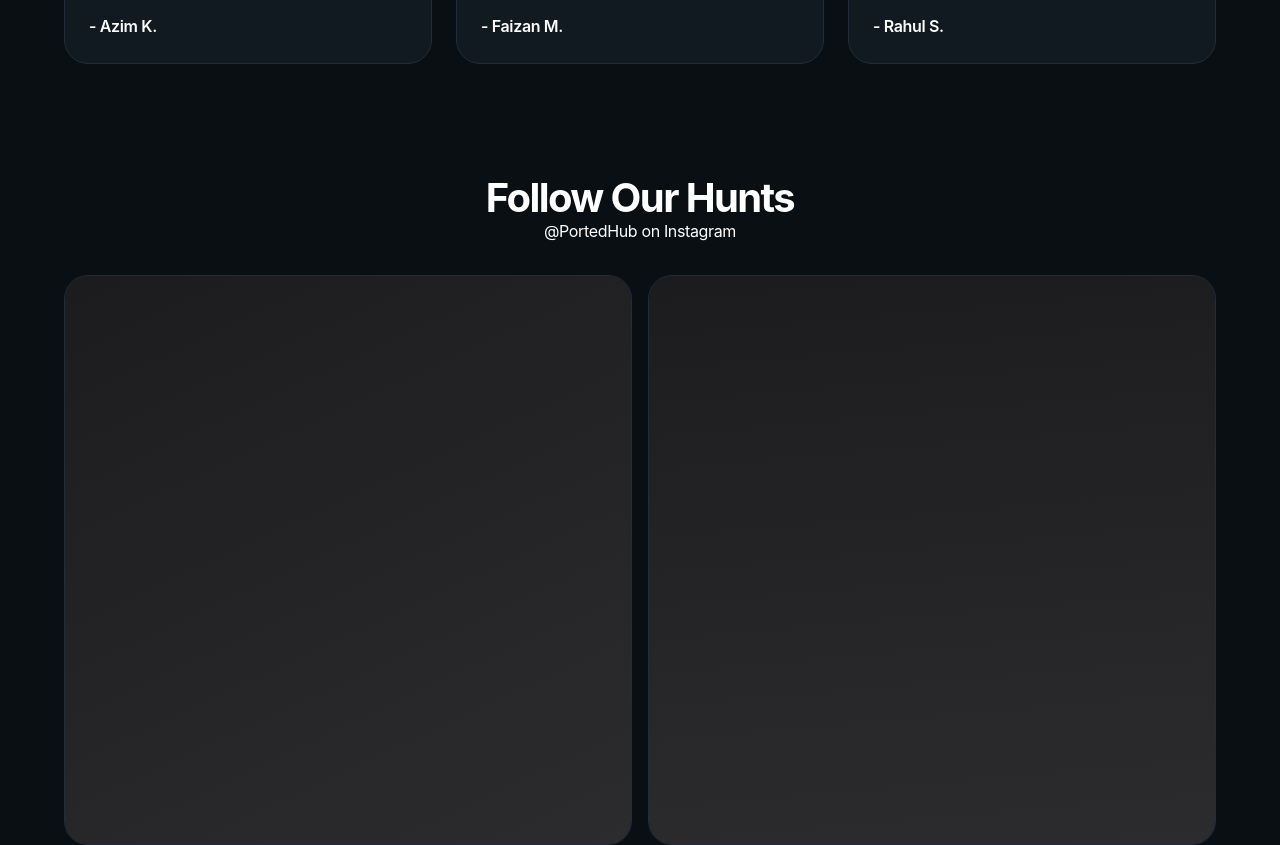
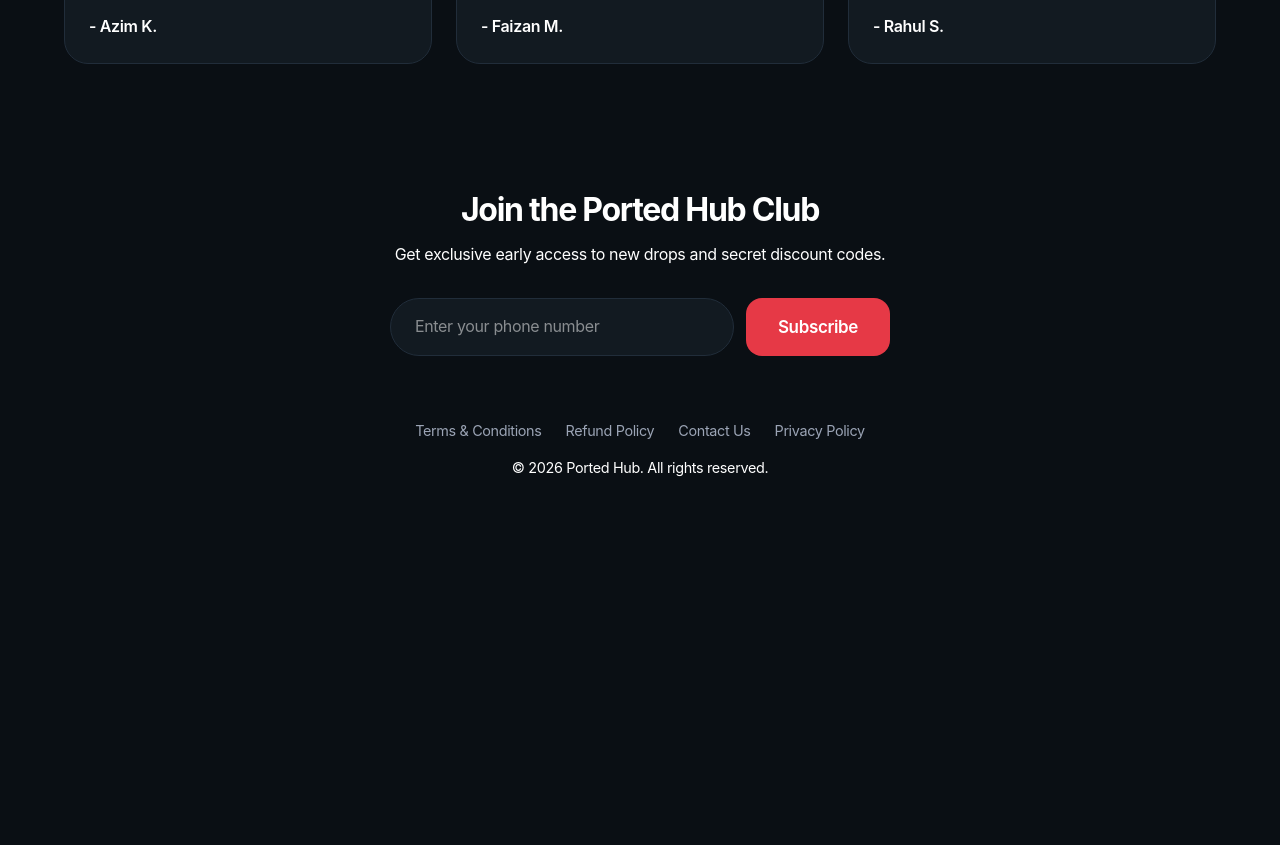
Before and after one commit to MohaminMalik/Ported-Hub, a Next.js app: page / in a window 1280 px wide. Shown: the part 4160-5005 px from the top of the page. After the commit the page ends 4686 px from the top, so only its background shows below. Built offline with nearby package versions, Linux system fonts and the light colour scheme.

Commit message:
Remove Follow Our Hunts section and fix product IDs

```diff
--- a/src/app/category/[id]/page.tsx
+++ b/src/app/category/[id]/page.tsx
@@ -9,11 +9,11 @@
   'leather-jackets': [],
   'bags': [],
   'shoes': [
-    { id: 1, name: 'Dolce & Gabbana Vintage Leather Boots', description: 'Classic Chestnut brown boots with double stitch detailing.  Excellent condition, Comfortable and durable. Low stacked leather heel.', price: '2,999', images: ["url('/images/shoes/dg1.jpeg') center/cover", "url('/images/shoes/dg2.jpeg') center/cover", "url('/images/shoes/dg3.jpeg') center/cover", "url('/images/shoes/dg4.jpeg') center/cover", "url('/images/shoes/dg5.jpeg') center/cover", "url('/images/shoes/dg6.jpeg') center/cover", "url('/images/shoes/dg7.jpeg') center/cover", "url('/images/shoes/dg8.jpeg') center/cover"] },
-    { id: 8, name: 'Zara High Top Suede Sneakers ', description: 'Brushed suede upper in warn camel/ wheat tan. durable, low profile vulcanized rubber cupsole with tonal foxing. smooth interior lining with a cusioned footbed for daily wear.', price: '1,899', images: ["url('/images/shoes/zara1.jpeg') center/cover", "url('/images/shoes/zara2.jpeg') center/cover", "url('/images/shoes/zara3.jpeg') center/cover", "url('/images/shoes/zara4.jpeg') center/cover", "url('/images/shoes/zara5.jpeg') center/cover"] },
-    { id: 10, name: 'Dickies Suede Vintage Chelsea ', description: 'Matte Black Suede/innubuck upper with subtle texture.Wood look cuban heel with contrasting  welt sticthing. Rare find in this size and condition. Cleaned and restored by our team.', price: '1,299', images: ["url('/images/shoes/diki1.jpeg') center/cover", "url('/images/shoes/diki2.jpeg') center/cover", "url('/images/shoes/diki3.jpeg') center/cover", "url('/images/shoes/diki4.jpeg') center/cover", "url('/images/shoes/diki5.jpeg') center/cover", "url('/images/shoes/diki6.jpeg') center/cover"] },
-    { id: 13, name: 'Redskins Leather Sneakers', description: 'Classic leather sneakers from Redskins. Clean, comfortable and ready for everyday wear.', price: '2,199', images: ["url('/images/shoes/reds1.jpeg') center/cover", "url('/images/shoes/reds2.jpeg') center/cover", "url('/images/shoes/reds3.jpeg') center/cover", "url('/images/shoes/reds4.jpeg') center/cover", "url('/images/shoes/reds5.jpeg') center/cover", "url('/images/shoes/reds6.jpeg') center/cover"] },
-    { id: 14, name: 'Ralph Lauren High Top Corduroy Sneakers', description: 'Premium corduroy high tops by Ralph Lauren. Distinctive vintage style and ultimate comfort.', price: '2,199', images: ["url('/images/shoes/rl1.jpeg') center/cover", "url('/images/shoes/rl2.jpeg') center/cover", "url('/images/shoes/rl3.jpeg') center/cover", "url('/images/shoes/rl4.jpeg') center/cover", "url('/images/shoes/rl5.jpeg') center/cover"] },
+    { id: 11, name: 'Dolce & Gabbana Vintage Leather Boots', description: 'Classic Chestnut brown boots with double stitch detailing.  Excellent condition, Comfortable and durable. Low stacked leather heel.', price: '2,999', images: ["url('/images/shoes/dg1.jpeg') center/cover", "url('/images/shoes/dg2.jpeg') center/cover", "url('/images/shoes/dg3.jpeg') center/cover", "url('/images/shoes/dg4.jpeg') center/cover", "url('/images/shoes/dg5.jpeg') center/cover", "url('/images/shoes/dg6.jpeg') center/cover", "url('/images/shoes/dg7.jpeg') center/cover", "url('/images/shoes/dg8.jpeg') center/cover"] },
+    { id: 12, name: 'Zara High Top Suede Sneakers ', description: 'Brushed suede upper in warn camel/ wheat tan. durable, low profile vulcanized rubber cupsole with tonal foxing. smooth interior lining with a cusioned footbed for daily wear.', price: '1,899', images: ["url('/images/shoes/zara1.jpeg') center/cover", "url('/images/shoes/zara2.jpeg') center/cover", "url('/images/shoes/zara3.jpeg') center/cover", "url('/images/shoes/zara4.jpeg') center/cover", "url('/images/shoes/zara5.jpeg') center/cover"] },
+    { id: 13, name: 'Dickies Suede Vintage Chelsea ', description: 'Matte Black Suede/innubuck upper with subtle texture.Wood look cuban heel with contrasting  welt sticthing. Rare find in this size and condition. Cleaned and restored by our team.', price: '1,299', images: ["url('/images/shoes/diki1.jpeg') center/cover", "url('/images/shoes/diki2.jpeg') center/cover", "url('/images/shoes/diki3.jpeg') center/cover", "url('/images/shoes/diki4.jpeg') center/cover", "url('/images/shoes/diki5.jpeg') center/cover", "url('/images/shoes/diki6.jpeg') center/cover"] },
+    { id: 14, name: 'Redskins Leather Sneakers', description: 'Classic leather sneakers from Redskins. Clean, comfortable and ready for everyday wear.', price: '2,199', images: ["url('/images/shoes/reds1.jpeg') center/cover", "url('/images/shoes/reds2.jpeg') center/cover", "url('/images/shoes/reds3.jpeg') center/cover", "url('/images/shoes/reds4.jpeg') center/cover", "url('/images/shoes/reds5.jpeg') center/cover", "url('/images/shoes/reds6.jpeg') center/cover"] },
+    { id: 15, name: 'Ralph Lauren High Top Corduroy Sneakers', description: 'Premium corduroy high tops by Ralph Lauren. Distinctive vintage style and ultimate comfort.', price: '2,199', images: ["url('/images/shoes/rl1.jpeg') center/cover", "url('/images/shoes/rl2.jpeg') center/cover", "url('/images/shoes/rl3.jpeg') center/cover", "url('/images/shoes/rl4.jpeg') center/cover", "url('/images/shoes/rl5.jpeg') center/cover"] },
   ],
   'sweaters': [],
   'hoodies': [],
--- a/src/app/page.tsx
+++ b/src/app/page.tsx
@@ -14,9 +14,9 @@
 ];
 
 const featuredProducts = [
-  { id: 1, name: 'Dolce & Gabbana Vintage Leather Boots', description: 'Classic Chestnut brown boots with double stitch detailing.  Excellent condition, Comfortable and durable. Low stacked leather heel.', price: '2,999', images: ["url('/images/shoes/dg1.jpeg') center/cover", "url('/images/shoes/dg2.jpeg') center/cover", "url('/images/shoes/dg3.jpeg') center/cover", "url('/images/shoes/dg4.jpeg') center/cover", "url('/images/shoes/dg5.jpeg') center/cover", "url('/images/shoes/dg6.jpeg') center/cover", "url('/images/shoes/dg7.jpeg') center/cover", "url('/images/shoes/dg8.jpeg') center/cover"] },
-  { id: 8, name: 'Zara High Top Suede Sneakers ', description: 'Brushed suede upper in warn camel/ wheat tan. durable, low profile vulcanized rubber cupsole with tonal foxing. smooth interior lining with a cusioned footbed for daily wear.', price: '1,899', images: ["url('/images/shoes/zara1.jpeg') center/cover", "url('/images/shoes/zara2.jpeg') center/cover", "url('/images/shoes/zara3.jpeg') center/cover", "url('/images/shoes/zara4.jpeg') center/cover", "url('/images/shoes/zara5.jpeg') center/cover"] },
-  { id: 10, name: 'Dickies Suede Vintage Chelsea ', description: 'Matte Black Suede/innubuck upper with subtle texture.Wood look cuban heel with contrasting  welt sticthing. Rare find in this size and condition. Cleaned and restored by our team.', price: '1,299', images: ["url('/images/shoes/diki1.jpeg') center/cover", "url('/images/shoes/diki2.jpeg') center/cover", "url('/images/shoes/diki3.jpeg') center/cover", "url('/images/shoes/diki4.jpeg') center/cover", "url('/images/shoes/diki5.jpeg') center/cover", "url('/images/shoes/diki6.jpeg') center/cover"] },
+  { id: 11, name: 'Dolce & Gabbana Vintage Leather Boots', description: 'Classic Chestnut brown boots with double stitch detailing.  Excellent condition, Comfortable and durable. Low stacked leather heel.', price: '2,999', images: ["url('/images/shoes/dg1.jpeg') center/cover", "url('/images/shoes/dg2.jpeg') center/cover", "url('/images/shoes/dg3.jpeg') center/cover", "url('/images/shoes/dg4.jpeg') center/cover", "url('/images/shoes/dg5.jpeg') center/cover", "url('/images/shoes/dg6.jpeg') center/cover", "url('/images/shoes/dg7.jpeg') center/cover", "url('/images/shoes/dg8.jpeg') center/cover"] },
+  { id: 12, name: 'Zara High Top Suede Sneakers ', description: 'Brushed suede upper in warn camel/ wheat tan. durable, low profile vulcanized rubber cupsole with tonal foxing. smooth interior lining with a cusioned footbed for daily wear.', price: '1,899', images: ["url('/images/shoes/zara1.jpeg') center/cover", "url('/images/shoes/zara2.jpeg') center/cover", "url('/images/shoes/zara3.jpeg') center/cover", "url('/images/shoes/zara4.jpeg') center/cover", "url('/images/shoes/zara5.jpeg') center/cover"] },
+  { id: 13, name: 'Dickies Suede Vintage Chelsea ', description: 'Matte Black Suede/innubuck upper with subtle texture.Wood look cuban heel with contrasting  welt sticthing. Rare find in this size and condition. Cleaned and restored by our team.', price: '1,299', images: ["url('/images/shoes/diki1.jpeg') center/cover", "url('/images/shoes/diki2.jpeg') center/cover", "url('/images/shoes/diki3.jpeg') center/cover", "url('/images/shoes/diki4.jpeg') center/cover", "url('/images/shoes/diki5.jpeg') center/cover", "url('/images/shoes/diki6.jpeg') center/cover"] },
 ];
 
 export default function Home() {
@@ -149,20 +149,6 @@
         </div>
       </section>
 
-      {/* Instagram Feed */}
-      <section className="container py-12" style={{ marginTop: '16px' }}>
-        <div style={{ textAlign: 'center', marginBottom: '32px' }}>
-          <h2 style={{ fontSize: '2.5rem', fontWeight: 700 }}>Follow Our Hunts</h2>
-          <p className="text-secondary">@PortedHub on Instagram</p>
-        </div>
-        <div className="grid grid-cols-2 md:grid-cols-4" style={{ gap: '16px' }}>
-          {[1, 2, 3, 4].map((i) => (
-            <div key={i} className="card" style={{ paddingBottom: '100%', position: 'relative' }}>
-              <div style={{ position: 'absolute', inset: 0, background: `linear-gradient(${135 + i * 20}deg, #1C1C1E, #2C2C2E)` }}></div>
-            </div>
-          ))}
-        </div>
-      </section>
 
       {/* Footer / Newsletter */}
       <footer className="container py-12 text-center" style={{ marginTop: '32px' }}>
```
